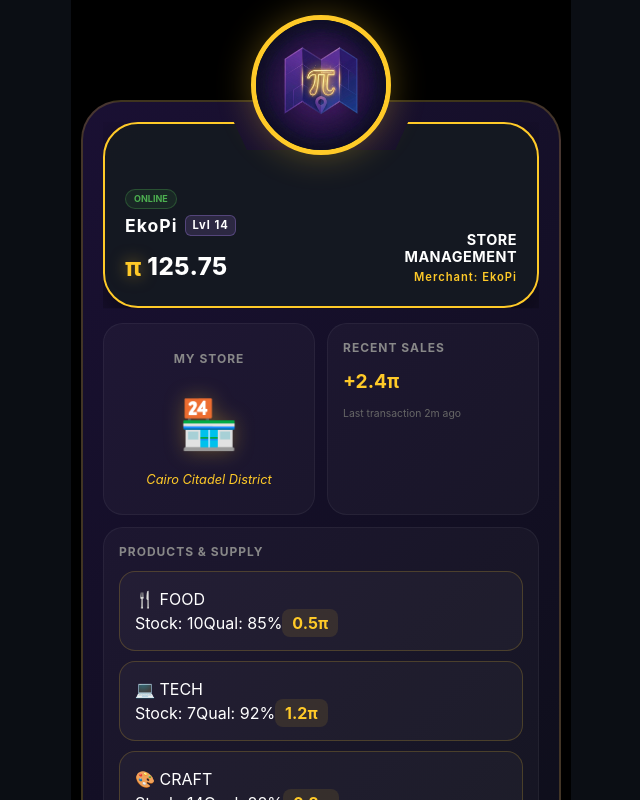
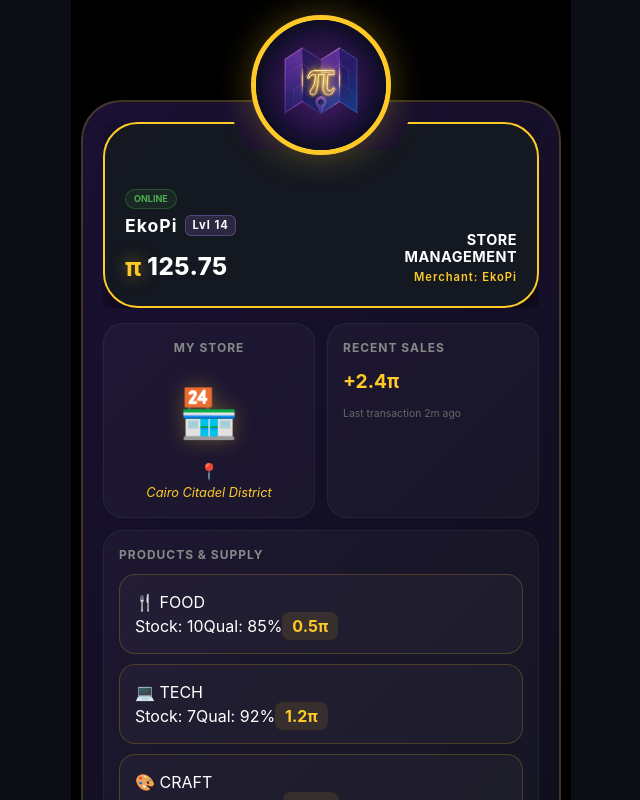
Before and after one commit to Maplypi-Official/maplypi-frontend, a React (Vite) app: page / in a window 1280 px wide. Shown: the top 800 px of the page, without its empty margins (319-959 px from the left). Built offline with nearby package versions, Linux system fonts and the light colour scheme; no server answers.

Commit message:
Update MyStore.tsx

```diff
--- a/src/components/Stats/MyStore.tsx
+++ b/src/components/Stats/MyStore.tsx
@@ -1,12 +1,26 @@
+import React from 'react';
 import './MyStore.css';
-import React from 'react';
 
-interface Props { location: string; }
+interface Props {
+  location: string;
+}
+
 const MyStore: React.FC<Props> = ({ location }) => (
   <section className="ts-panel store-summary">
-    <h3>MY STORE</h3>
-    <div className="isometric-icon">🏪</div>
-    <p className="loc-text">{location}</p>
+    <div className="panel-header-simple">
+      <h3>MY STORE</h3>
+    </div>
+
+    <div className="store-visual-container">
+      <div className="isometric-icon">🏪</div>
+      <div className="pulse-ring"></div>
+    </div>
+
+    <div className="location-info">
+      <span className="geo-pin">📍</span>
+      <p className="loc-text">{location}</p>
+    </div>
   </section>
 );
+
 export default MyStore;
```
